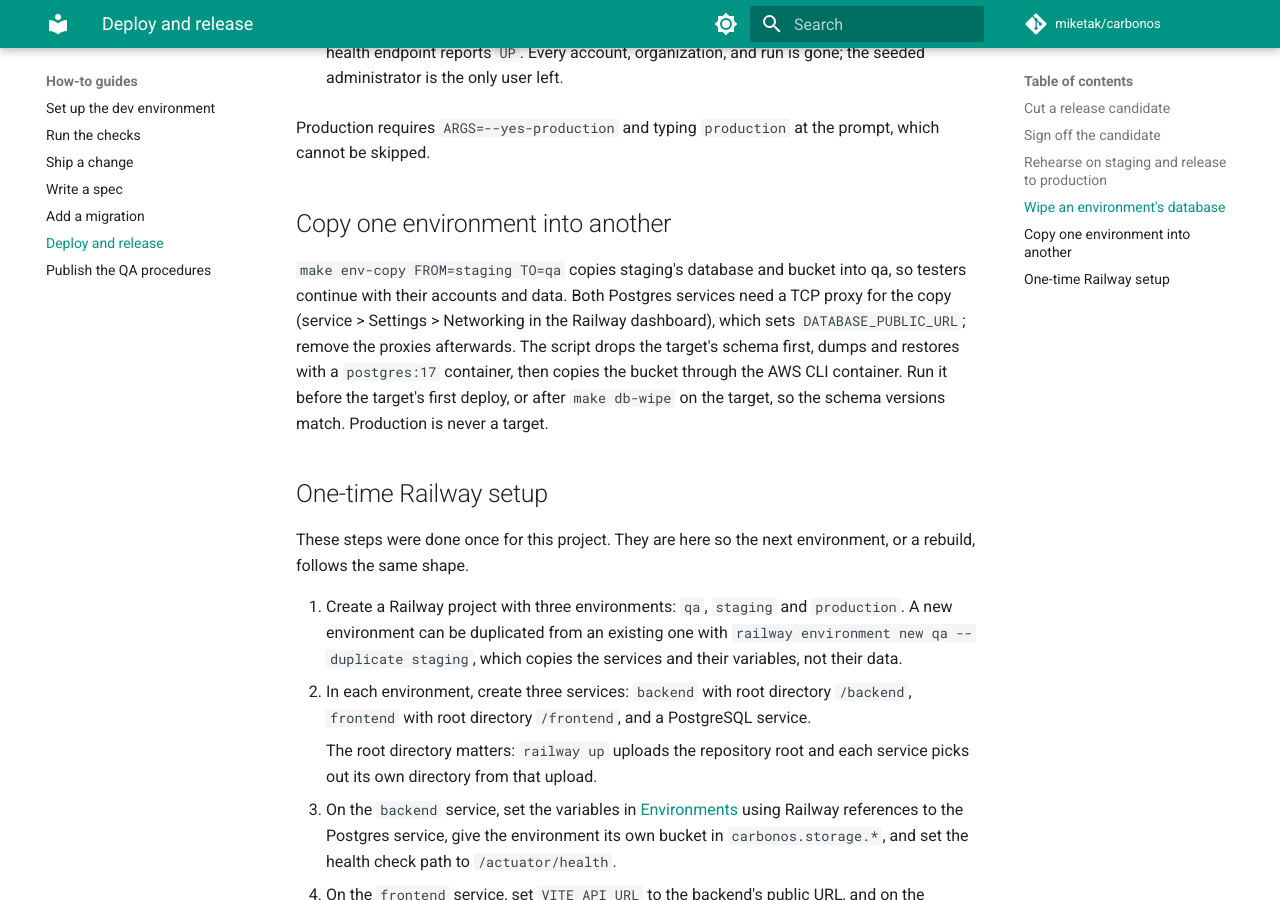
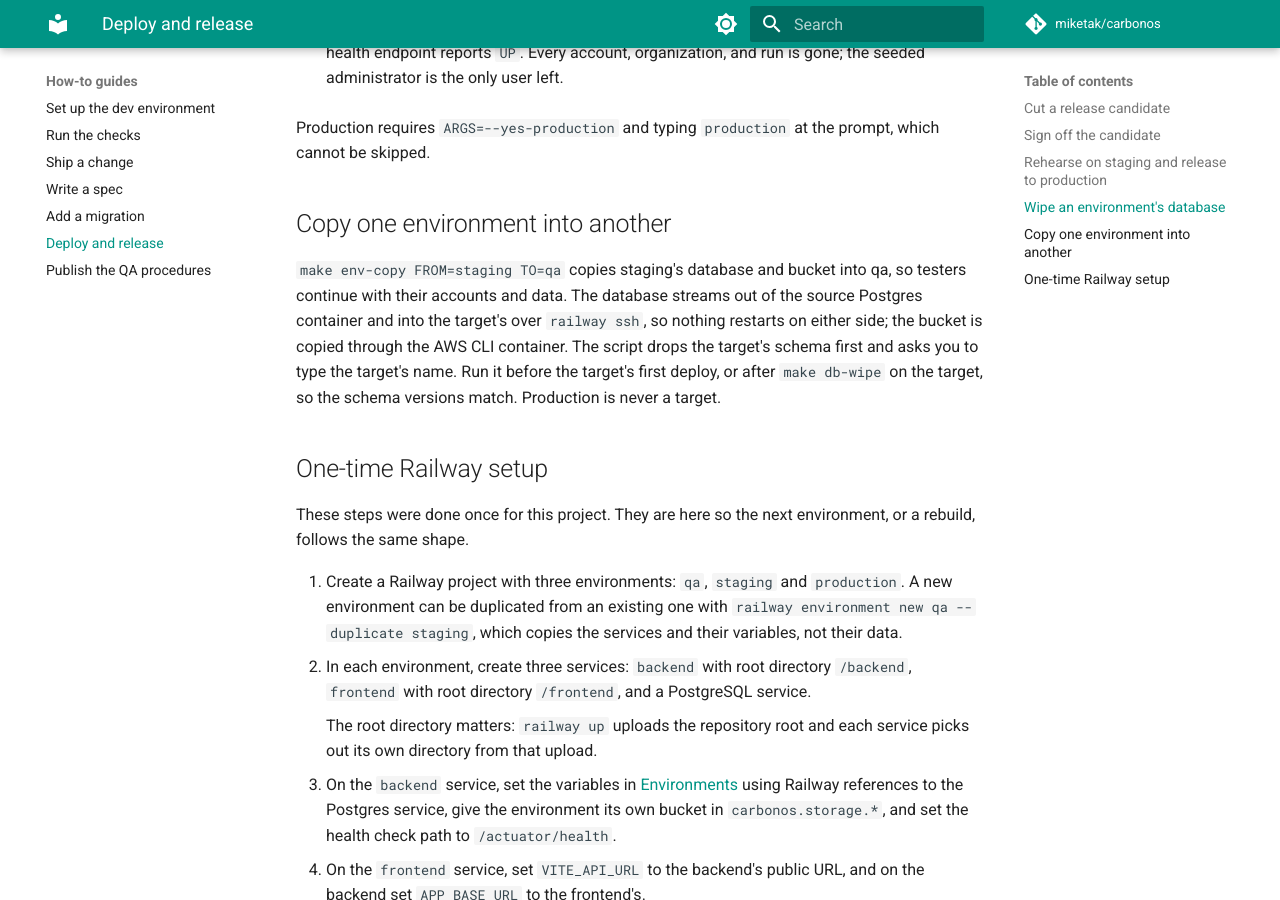
Before and after one commit to miketak/carbonos, an MkDocs documentation site: the page built from docs/how-to/deploy-and-release.md, in a window 1280 px wide and 900 px high, scrolled down 2270 px. Built offline with MkDocs 1.6.1 and Material for MkDocs 9.7.7, drawn with Linux system fonts in a browser that asks for light colours; comment, search, counter and statistics services are not loaded.

Commit message:
chore: copy environments over railway ssh, without TCP proxies
Co-Authored-By: Claude Fable 5.1 <noreply@anthropic.com>
Claude-Session: https://claude.ai/code/session_01UtCMsdnKgrWtPei7bugrQ5

```diff
--- a/docs/how-to/deploy-and-release.md
+++ b/docs/how-to/deploy-and-release.md
@@ -114,14 +114,13 @@ the prompt, which cannot be skipped.
 ## Copy one environment into another
 
 `make env-copy FROM=staging TO=qa` copies staging's database and bucket
-into qa, so testers continue with their accounts and data. Both Postgres
-services need a TCP proxy for the copy (service > Settings > Networking in
-the Railway dashboard), which sets `DATABASE_PUBLIC_URL`; remove the
-proxies afterwards. The script drops the target's schema first, dumps and
-restores with a `postgres:17` container, then copies the bucket through
-the AWS CLI container. Run it before the target's first deploy, or after
-`make db-wipe` on the target, so the schema versions match. Production is
-never a target.
+into qa, so testers continue with their accounts and data. The database
+streams out of the source Postgres container and into the target's over
+`railway ssh`, so nothing restarts on either side; the bucket is copied
+through the AWS CLI container. The script drops the target's schema first
+and asks you to type the target's name. Run it before the target's first
+deploy, or after `make db-wipe` on the target, so the schema versions
+match. Production is never a target.
 
 ## One-time Railway setup
 
```
Also changed, not shown: docs/reference/makefile.md (+1 -1 lines), 1 other file.
